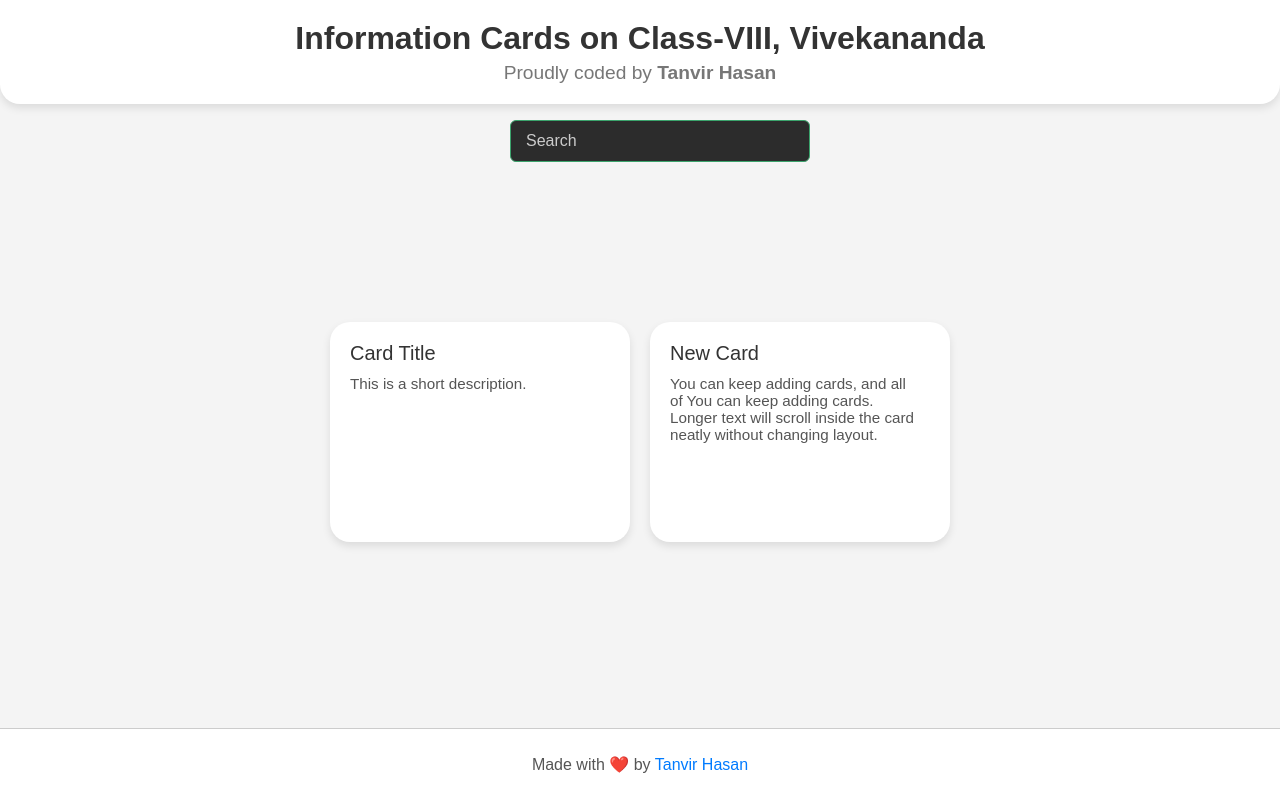
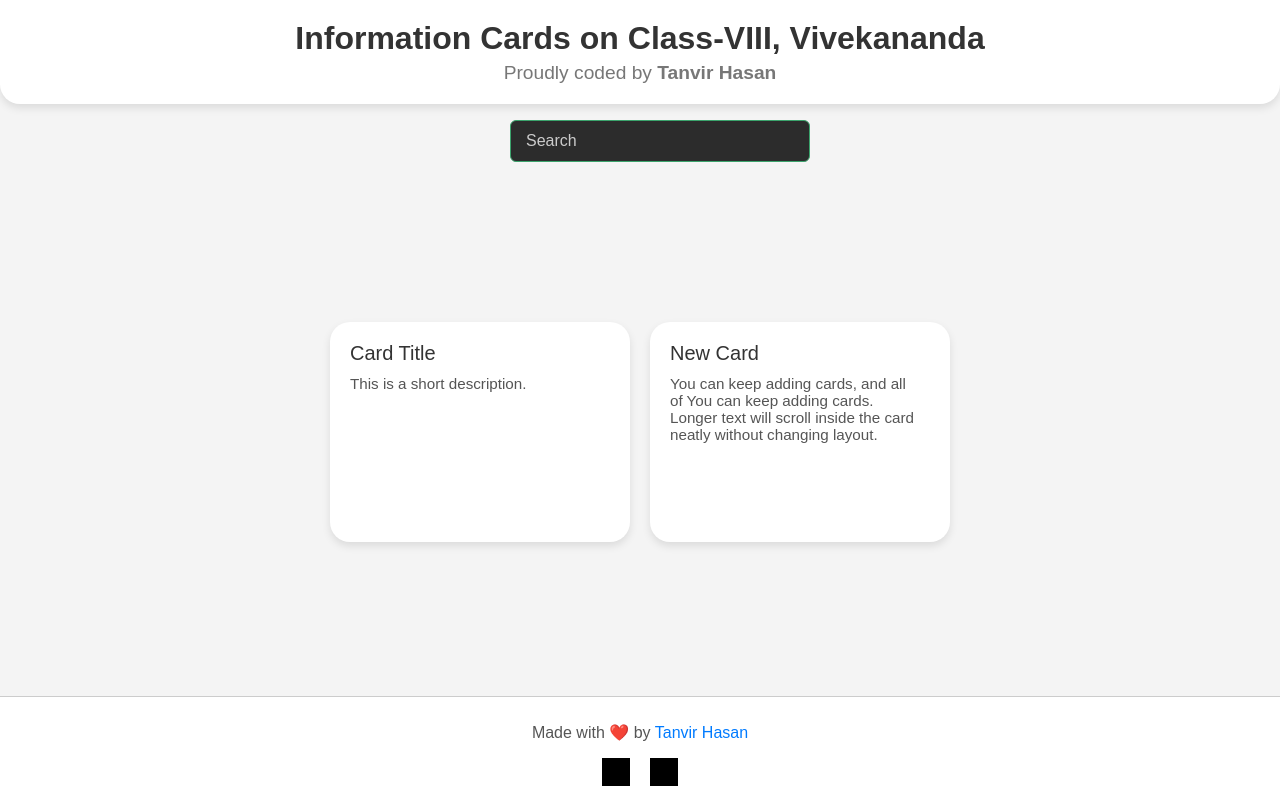
Before and after one commit to bitr0w/bitr0w.github.io, a plain HTML site: page index.html in a window 1280 px wide. Drawn offline with Linux system fonts and the light colour scheme; grey boxes are pictures that could not be loaded; a web font is replaced by a local one.

Commit message:
Update index.html

```diff
--- a/index.html
+++ b/index.html
@@ -163,6 +163,26 @@
       text-decoration: underline;
     }
 
+    .social-icons {
+      margin-top: 5px;
+    }
+
+    .social-icons a {
+      margin: 0 8px;
+      display: inline-block;
+    }
+
+    .social-icons img {
+      width: 28px;
+      height: 28px;
+      filter: grayscale(100%) brightness(0);
+      transition: filter 0.3s ease;
+    }
+
+    .social-icons img:hover {
+      filter: none;
+    }
+
     @media (max-width: 768px) {
       .container {
         flex-direction: column;
@@ -209,6 +229,16 @@
 
   <div class="footer">
     <p>Made with ❤️ by <a href="https://www.instagram.com/404.bitrow.notfound/">Tanvir Hasan</a></p>
+    <div class="social-icons">
+      <a href="https://github.com/bitr0w
+" target="_blank">
+        <img src="https://cdn.jsdelivr.net/gh/devicons/devicon/icons/github/github-original.svg" alt="GitHub">
+      </a>
+      <a href="https://www.instagram.com/404.bitrow.notfound/
+" target="_blank">
+        <img src="https://cdn-icons-png.flaticon.com/512/174/174855.png" alt="Instagram">
+      </a>
+    </div>
   </div>
 
   <script>
@@ -236,7 +266,6 @@
       clearBtn.style.display = input.value ? "block" : "none";
     }
 
-    // ✅ Fix: hide clear button on page load if input is empty
     window.addEventListener("DOMContentLoaded", toggleClearBtn);
   </script>
 
```
